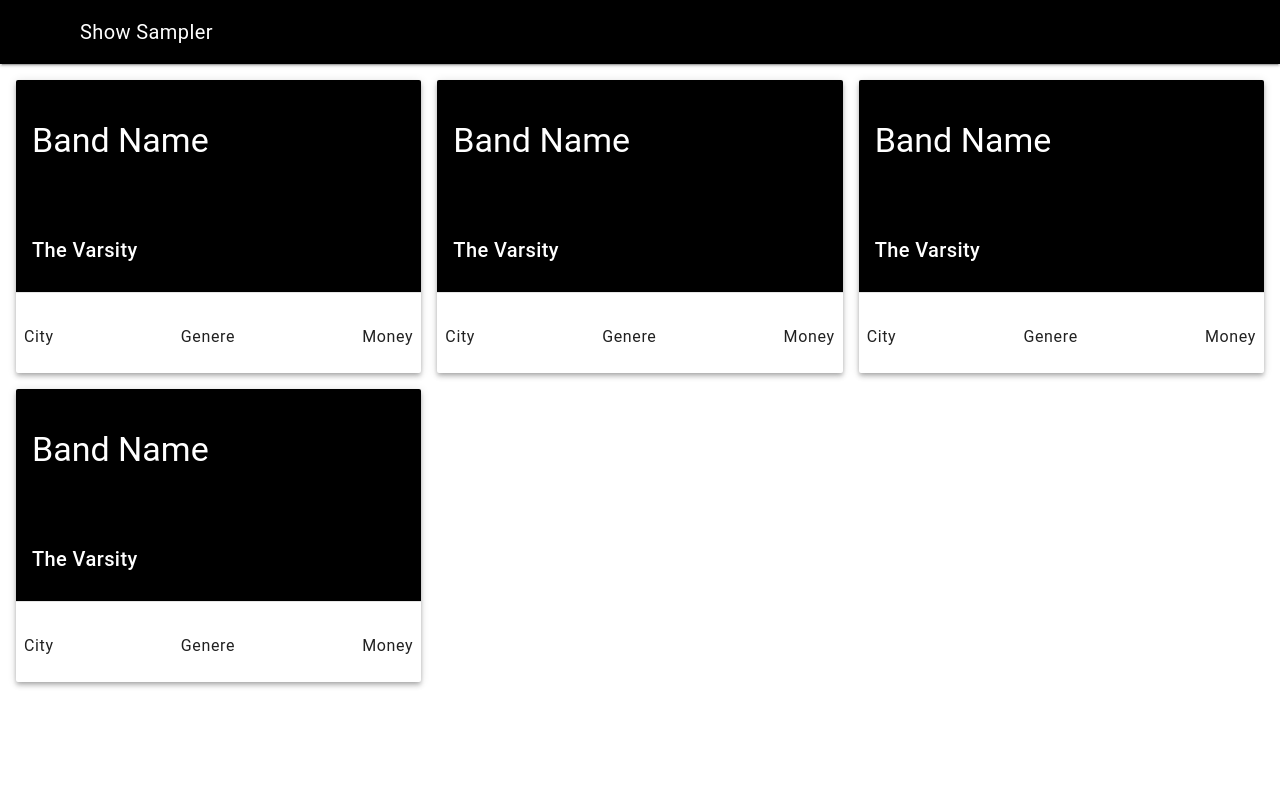
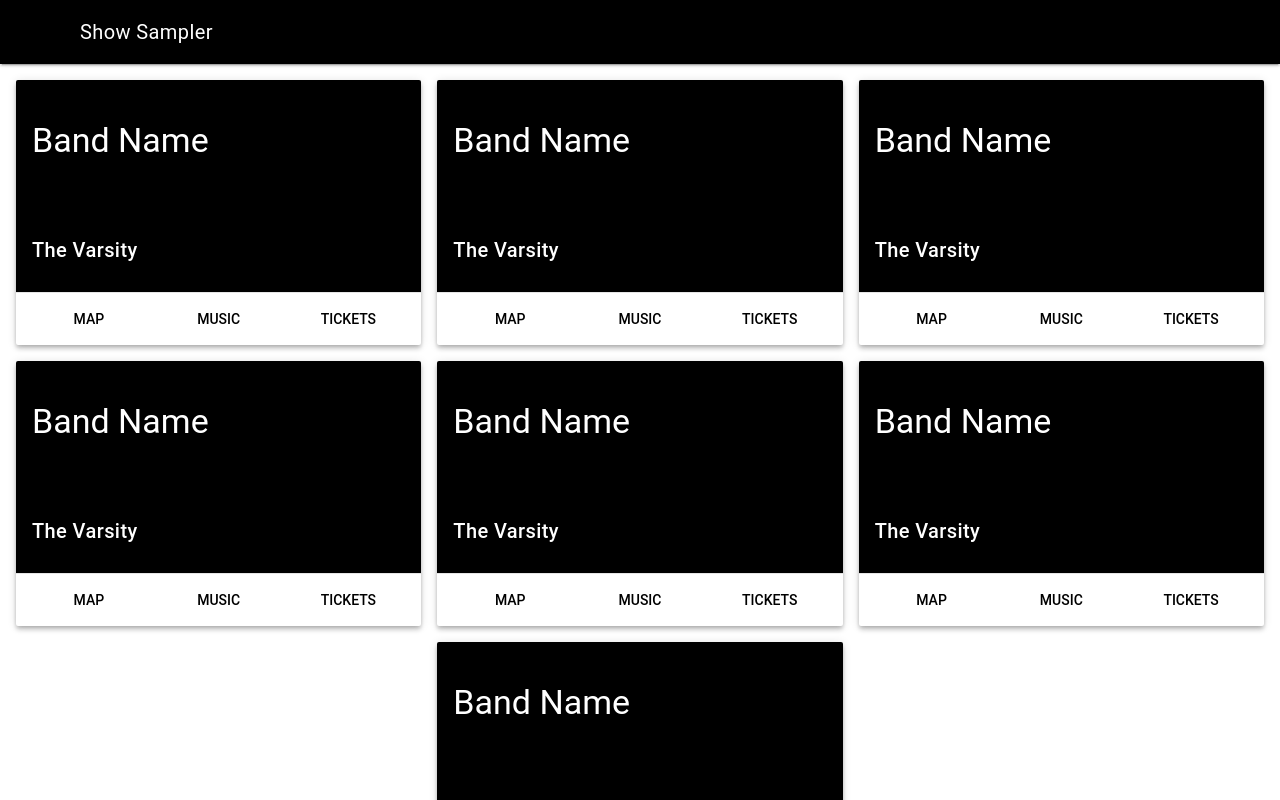
Before and after one commit to osman144/ShowSampler, a website: page index.html in a window 1280 px wide. Drawn offline with nearby package versions, Linux system fonts and the light colour scheme.

Commit message:
added buttons

```diff
--- a/assets/style.css
+++ b/assets/style.css
@@ -17,3 +17,18 @@
 .header-container {
     background-color: black;
 }
+
+.results-flex {
+    display: flex;
+    justify-content: space-around;
+}
+
+.button-container {
+    display: flex;
+    justify-content: space-around;
+}
+
+a {
+    color: black;
+    font-size: 16px;
+}
--- a/index.html
+++ b/index.html
@@ -36,24 +36,28 @@
 
     <main class="mdl-layout__content">
         <div class="page-content">
-            <results id="results" class="mdl-grid">
+            <results id="results" class="mdl-grid results-flex">
                 <div class="mdl-card mdl-shadow--4dp mdl-cell mdl-cell--4-col mdl-cell--4-col-phone">
                     <div class="mdl-card__title">
                         <h3 class="card-h3">
                             Band Name
                         </h3>
                     </div>
-                    <div class="mdl-card__title">
-                        <h5>
+                    <div class="mdl-card__title h5-flex">
+                        <h5 class="card-h5">
                         The Varsity
                         </h5>
                     </div>
-                    <div class="mdl-card__actions mdl-card--border">
-                        <h6>City</h6>
-                        <div class="mdl-layout-spacer"></div>
-                        <h6>Genere</h6>
-                        <div class="mdl-layout-spacer"></div>
-                        <h6>Money</h6>
+                    <div class="button-container mdl-card__actions mdl-card--border">
+                        <a class="button mdl-button mdl-js-button mdl-js-ripple-effect">
+                            Map
+                        </a>
+                        <a class="button mdl-button mdl-js-button mdl-js-ripple-effect">
+                            Music
+                        </a>
+                        <a class="button mdl-button mdl-js-button mdl-js-ripple-effect">
+                            Tickets
+                        </a>
                     </div>
                 </div>
                 <div class="mdl-card mdl-shadow--4dp mdl-cell mdl-cell--4-col mdl-cell--4-col-phone">
@@ -62,17 +66,21 @@
                             Band Name
                         </h3>
                     </div>
-                    <div class="mdl-card__title">
-                        <h5>
+                    <div class="mdl-card__title h5-flex">
+                        <h5 class="card-h5">
                         The Varsity
                         </h5>
                     </div>
-                    <div class="mdl-card__actions mdl-card--border">
-                        <h6>City</h6>
-                        <div class="mdl-layout-spacer"></div>
-                        <h6>Genere</h6>
-                        <div class="mdl-layout-spacer"></div>
-                        <h6>Money</h6>
+                    <div class="button-container mdl-card__actions mdl-card--border">
+                        <a class="button mdl-button mdl-js-button mdl-js-ripple-effect">
+                            Map
+                        </a>
+                        <a class="button mdl-button mdl-js-button mdl-js-ripple-effect">
+                            Music
+                        </a>
+                        <a class="button mdl-button mdl-js-button mdl-js-ripple-effect">
+                            Tickets
+                        </a>
                     </div>
                 </div>
                 <div class="mdl-card mdl-shadow--4dp mdl-cell mdl-cell--4-col mdl-cell--4-col-phone">
@@ -81,17 +89,21 @@
                             Band Name
                         </h3>
                     </div>
-                    <div class="mdl-card__title">
-                        <h5>
+                    <div class="mdl-card__title h5-flex">
+                        <h5 class="card-h5">
                         The Varsity
                         </h5>
                     </div>
-                    <div class="mdl-card__actions mdl-card--border">
-                        <h6>City</h6>
-                        <div class="mdl-layout-spacer"></div>
-                        <h6>Genere</h6>
-                        <div class="mdl-layout-spacer"></div>
-                        <h6>Money</h6>
+                    <div class="button-container mdl-card__actions mdl-card--border">
+                        <a class="button mdl-button mdl-js-button mdl-js-ripple-effect">
+                            Map
+                        </a>
+                        <a class="button mdl-button mdl-js-button mdl-js-ripple-effect">
+                            Music
+                        </a>
+                        <a class="button mdl-button mdl-js-button mdl-js-ripple-effect">
+                            Tickets
+                        </a>
                     </div>
                 </div>
                 <div class="mdl-card mdl-shadow--4dp mdl-cell mdl-cell--4-col mdl-cell--4-col-phone">
@@ -100,17 +112,90 @@
                             Band Name
                         </h3>
                     </div>
-                    <div class="mdl-card__title">
-                        <h5>
+                    <div class="mdl-card__title h5-flex">
+                        <h5 class="card-h5">
                         The Varsity
                         </h5>
                     </div>
-                    <div class="mdl-card__actions mdl-card--border">
-                        <h6>City</h6>
-                        <div class="mdl-layout-spacer"></div>
-                        <h6>Genere</h6>
-                        <div class="mdl-layout-spacer"></div>
-                        <h6>Money</h6>
+                    <div class="button-container mdl-card__actions mdl-card--border">
+                        <a class="button mdl-button mdl-js-button mdl-js-ripple-effect">
+                            Map
+                        </a>
+                        <a class="button mdl-button mdl-js-button mdl-js-ripple-effect">
+                            Music
+                        </a>
+                        <a class="button mdl-button mdl-js-button mdl-js-ripple-effect">
+                            Tickets
+                        </a>
+                    </div>
+                </div>
+                <div class="mdl-card mdl-shadow--4dp mdl-cell mdl-cell--4-col mdl-cell--4-col-phone">
+                    <div class="mdl-card__title">
+                        <h3 class="card-h3">
+                            Band Name
+                        </h3>
+                    </div>
+                    <div class="mdl-card__title h5-flex">
+                        <h5 class="card-h5">
+                        The Varsity
+                        </h5>
+                    </div>
+                    <div class="button-container mdl-card__actions mdl-card--border">
+                        <a class="button mdl-button mdl-js-button mdl-js-ripple-effect">
+                            Map
+                        </a>
+                        <a class="button mdl-button mdl-js-button mdl-js-ripple-effect">
+                            Music
+                        </a>
+                        <a class="button mdl-button mdl-js-button mdl-js-ripple-effect">
+                            Tickets
+                        </a>
+                    </div>
+                </div>
+                <div class="mdl-card mdl-shadow--4dp mdl-cell mdl-cell--4-col mdl-cell--4-col-phone">
+                    <div class="mdl-card__title">
+                        <h3 class="card-h3">
+                            Band Name
+                        </h3>
+                    </div>
+                    <div class="mdl-card__title h5-flex">
+                        <h5 class="card-h5">
+                        The Varsity
+                        </h5>
+                    </div>
+                    <div class="button-container mdl-card__actions mdl-card--border">
+                        <a class="button mdl-button mdl-js-button mdl-js-ripple-effect">
+                            Map
+                        </a>
+                        <a class="button mdl-button mdl-js-button mdl-js-ripple-effect">
+                            Music
+                        </a>
+                        <a class="button mdl-button mdl-js-button mdl-js-ripple-effect">
+                            Tickets
+                        </a>
+                    </div>
+                </div>
+                <div class="mdl-card mdl-shadow--4dp mdl-cell mdl-cell--4-col mdl-cell--4-col-phone">
+                    <div class="mdl-card__title">
+                        <h3 class="card-h3">
+                            Band Name
+                        </h3>
+                    </div>
+                    <div class="mdl-card__title h5-flex">
+                        <h5 class="card-h5">
+                        The Varsity
+                        </h5>
+                    </div>
+                    <div class="button-container mdl-card__actions mdl-card--border">
+                        <a class="button mdl-button mdl-js-button mdl-js-ripple-effect">
+                            Map
+                        </a>
+                        <a class="button mdl-button mdl-js-button mdl-js-ripple-effect">
+                            Music
+                        </a>
+                        <a class="button mdl-button mdl-js-button mdl-js-ripple-effect">
+                            Tickets
+                        </a>
                     </div>
                 </div>
             </results>
```
